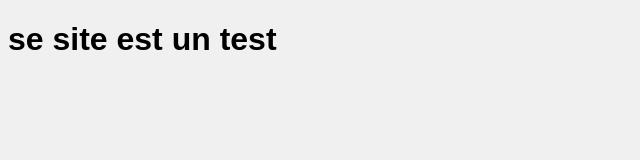
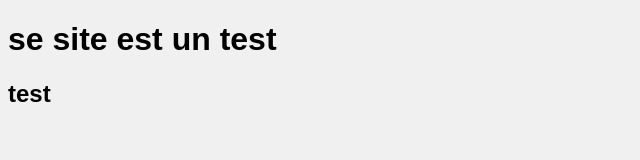
Before and after one commit to editeurlaruelle-cmd/test-sitee, a plain HTML site: page publique/index.html in a window 1280 px wide. Shown: the full height of the page, 0-640 px from the left. Drawn offline with Linux system fonts and the light colour scheme.

Commit message:
Add header to index.html

```diff
--- a/publique/index.html
+++ b/publique/index.html
@@ -8,6 +8,6 @@
 </head>
 <body>
 <h1>se site est un test </h1>
-<h2></h2>
+<h2>test</h2>
 </body>
 </html>
```
